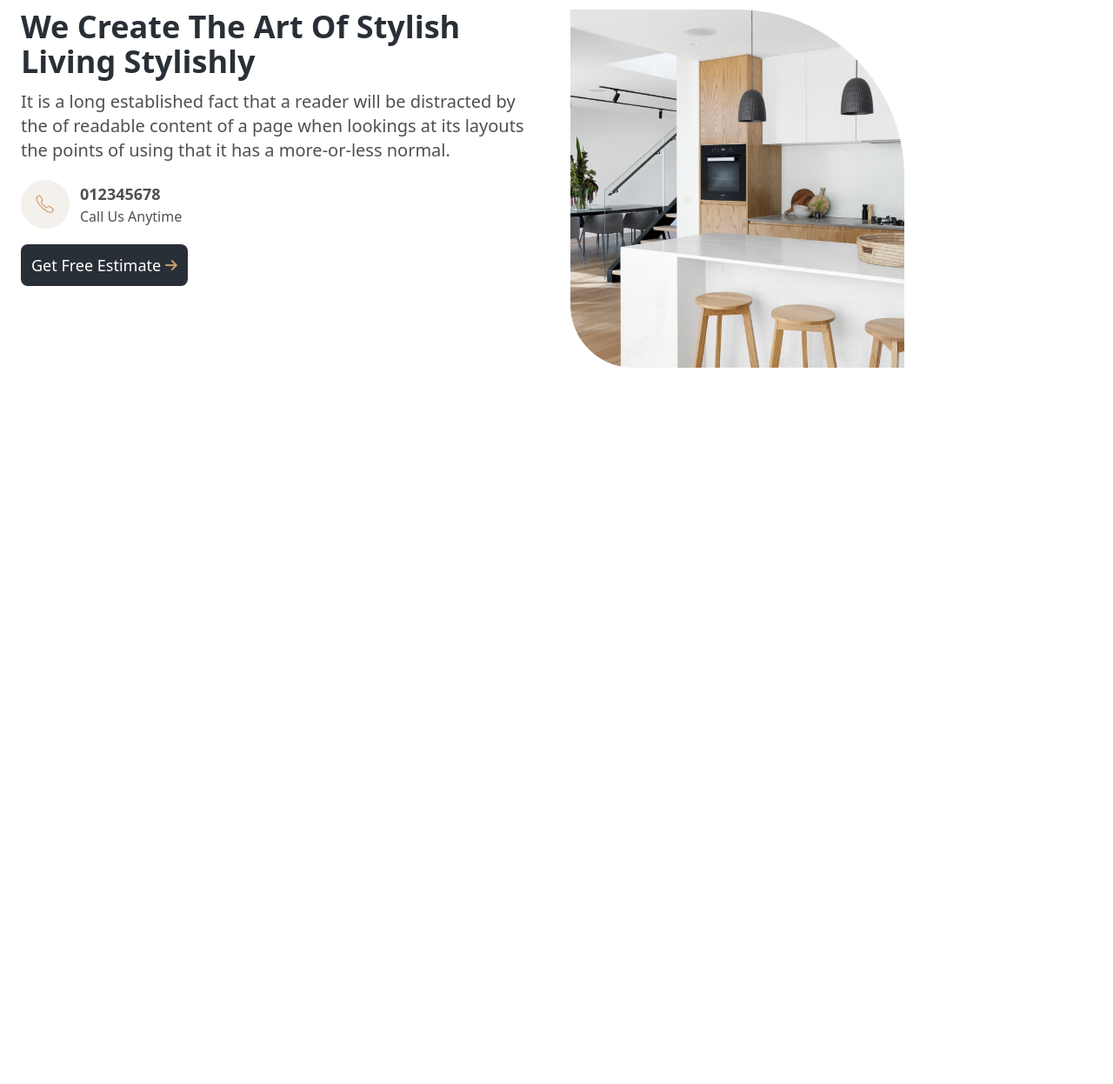
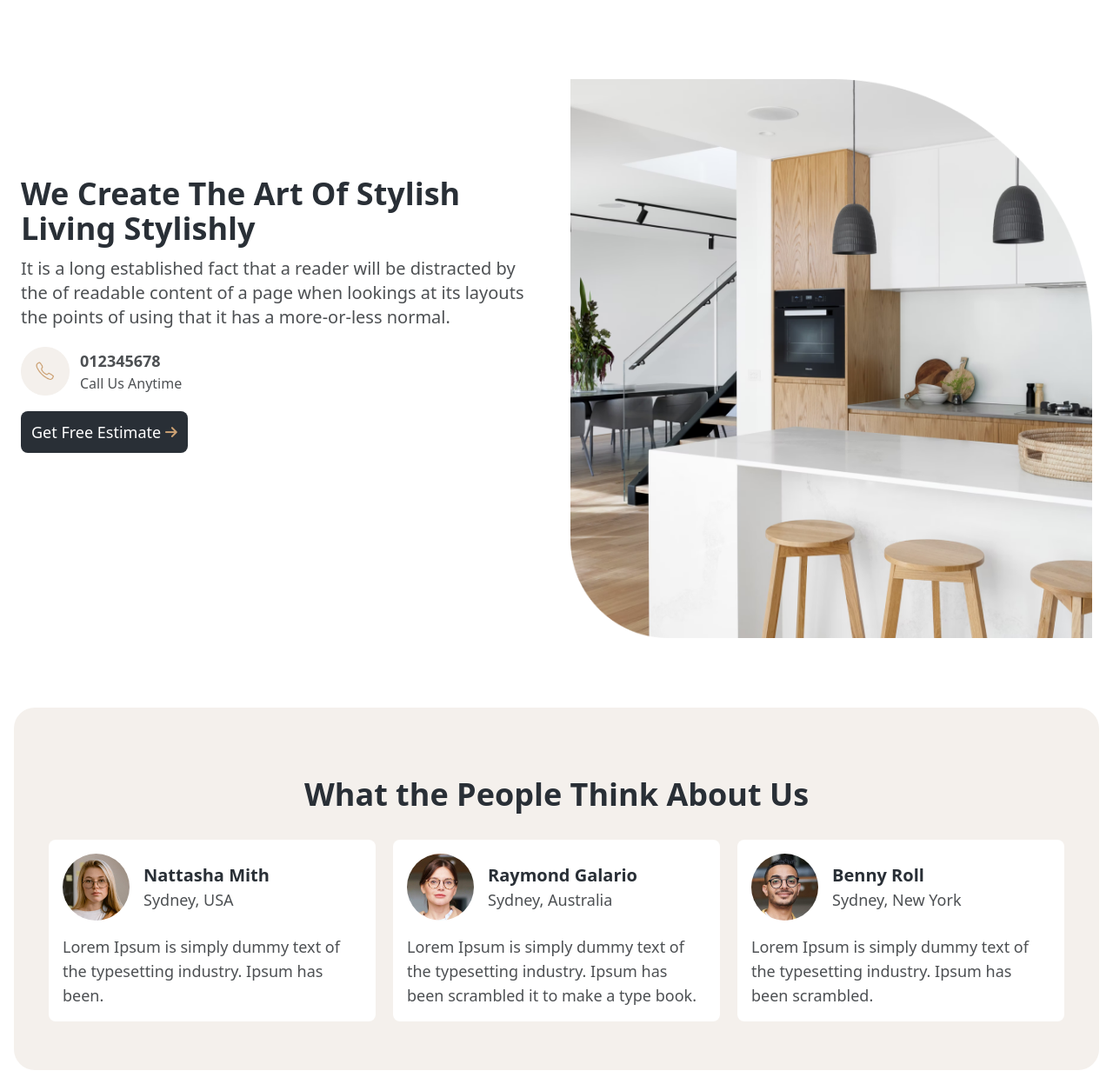
Before and after one commit to alimuhammeddev/Interno, a plain HTML site: page index.html in a window 1280 px wide. Shown: the part 1121-2368 px from the top of the page at 87% size. Before the commit the page ends 1568 px from the top, so only its background shows below. Drawn offline with nearby package versions, Linux system fonts and the light colour scheme.

Commit message:
worked on testimonial section

```diff
--- a/index.html
+++ b/index.html
@@ -61,9 +61,9 @@
         </div>
     </div>
     <div>
-        <div class="container mx-auto p-4 lg:mt-10 mt-5">
+        <div class="container mx-auto p-4 lg:mt-20 mt-10">
             <div class="grid grid-cols-1 md:grid-cols-3 lg:grid-cols-3 gap-4">
-                <div class="p-3 hover:bg-[#F4F0EC] transition ease-out duration-700 rounded-lg">
+                <div class="p-3 hover:bg-[#F4F0EC] transition ease-out duration-700 rounded-lg cursor-pointer">
                     <h1 class="text-[#292F36] lg:text-3xl text-xl font-semibold text-center">
                         Project Plan
                     </h1>
@@ -74,9 +74,9 @@
                     <a href="#!" class="text-[#4D5053] lg:text-lg font-medium">Read More <i class="fa-solid fa-arrow-right fa-sm" style="color: #cda274;"></i></a>
                    </div>
                 </div>
-                <div class="p-3 hover:bg-[#F4F0EC] transition ease-out duration-700 rounded-lg">
+                <div class="p-3 hover:bg-[#F4F0EC] transition ease-out duration-700 rounded-lg cursor-pointer">
                     <h1 class="text-[#292F36] lg:text-3xl text-xl font-semibold text-center">
-                        Project Plan
+                        Interior Work
                     </h1>
                     <h3 class="text-center text-[#4D5053] lg:text-xl text-base mt-3">
                         There are many variations of the passages of lorem Ipsum from available, majority.
@@ -85,9 +85,9 @@
                     <a href="#!" class="text-[#4D5053] lg:text-lg font-medium">Read More <i class="fa-solid fa-arrow-right fa-sm" style="color: #cda274;"></i></a>
                    </div>
                 </div>
-                <div class="p-3 hover:bg-[#F4F0EC] transition ease-out duration-700 rounded-lg">
+                <div class="p-3 hover:bg-[#F4F0EC] transition ease-out duration-700 rounded-lg cursor-pointer">
                     <h1 class="text-[#292F36] lg:text-3xl text-xl font-semibold text-center">
-                        Project Plan
+                        Realization
                     </h1>
                     <h3 class="text-center text-[#4D5053] lg:text-xl text-base mt-3">
                         There are many variations of the passages of lorem Ipsum from available, majority.
@@ -100,9 +100,9 @@
         </div>
     </div>
     <div>
-        <div class="container mx-auto p-4 mt-10">
+        <div class="container mx-auto p-4 lg:mt-20 mt-10">
             <div class="grid grid-cols-1 md:grid-cols-2 lg:grid-cols-2 gap-4">
-                <div class="p-2">
+                <div class="p-2 lg:mt-28">
                     <h1 class="lg:text-4xl text-2xl text-[#292F36] font-semibold">
                         We Create The Art Of Stylish Living Stylishly
                     </h1>
@@ -121,7 +121,72 @@
                     </div>
                 </div>
                 <div class="p-2">
-                    <img src="/images/Image (1).png" class="w-96" alt="">
+                    <img src="/images/Image (1).png" class="lg:w-fit w-96" alt="">
+                </div>
+            </div>
+        </div>
+    </div>
+    <div>
+        <div class="container mx-auto p-4 mt-10">
+            <div class="bg-[#F4F0EC] p-10 rounded-3xl pb-14">
+                <h1 class="text-[#292F36] text-center lg:text-4xl text-2xl font-semibold mt-10">
+                    What the People Think About Us
+                </h1>
+                <div class="grid grid-cols-1 md:grid-cols-3 lg:grid-cols-3 gap-5 mt-8">
+                    <div class="p-4 bg-[#FFFFFF] rounded-lg">
+                        <div class="flex items-center gap-4">
+                            <img src="/images/girl 1.jpg" class="rounded-full" alt="">
+                            <div>
+                                <h1 class="text-[#292F36] text-xl font-semibold">
+                                    Nattasha Mith
+                                </h1>
+                                <p class="text-[#4D5053] text-lg">
+                                    Sydney, USA
+                                </p>
+                            </div>
+                        </div>
+                        <div>
+                            <h3 class="text-[#4D5053] text-lg mt-4">
+                                Lorem Ipsum is simply dummy text of the typesetting industry. Ipsum has been.
+                            </h3>
+                        </div>
+                    </div>
+                    <div class="p-4 bg-[#FFFFFF] rounded-lg">
+                        <div class="flex items-center gap-4">
+                            <img src="/images/girl 2.jpg" class="rounded-full" alt="">
+                            <div>
+                                <h1 class="text-[#292F36] text-xl font-semibold">
+                                    Raymond Galario
+                                </h1>
+                                <p class="text-[#4D5053] text-lg">
+                                    Sydney, Australia
+                                </p>
+                            </div>
+                        </div>
+                        <div>
+                            <h3 class="text-[#4D5053] text-lg mt-4">
+                                Lorem Ipsum is simply dummy text of the typesetting industry. Ipsum has been scrambled it to make a type book.
+                            </h3>
+                        </div>
+                    </div>
+                    <div class="p-4 bg-[#FFFFFF] rounded-lg">
+                        <div class="flex items-center gap-4">
+                            <img src="/images/man.jpg" class="rounded-full" alt="">
+                            <div>
+                                <h1 class="text-[#292F36] text-xl font-semibold">
+                                    Benny Roll
+                                </h1>
+                                <p class="text-[#4D5053] text-lg">
+                                    Sydney, New York
+                                </p>
+                            </div>
+                        </div>
+                        <div>
+                            <h3 class="text-[#4D5053] text-lg mt-4">
+                                Lorem Ipsum is simply dummy text of the typesetting industry. Ipsum has been scrambled.
+                            </h3>
+                        </div>
+                    </div>
                 </div>
             </div>
         </div>
```
Also changed, not shown: images/girl 1.jpg (renamed from images/Photo.jpg), images/girl 2.jpg (renamed from images/Photo (1).jpg), images/man.jpg (renamed from images/Photo (2).jpg).
